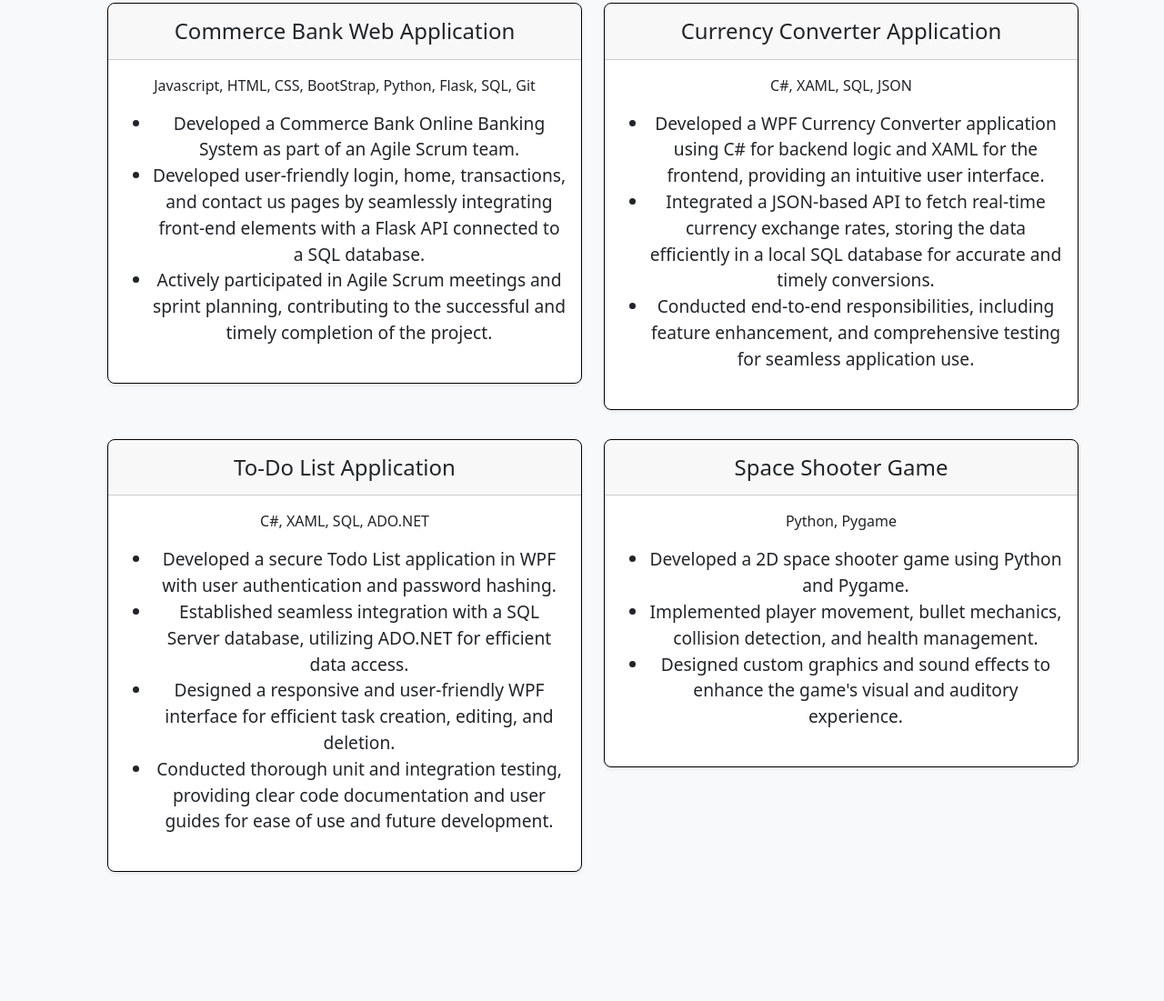
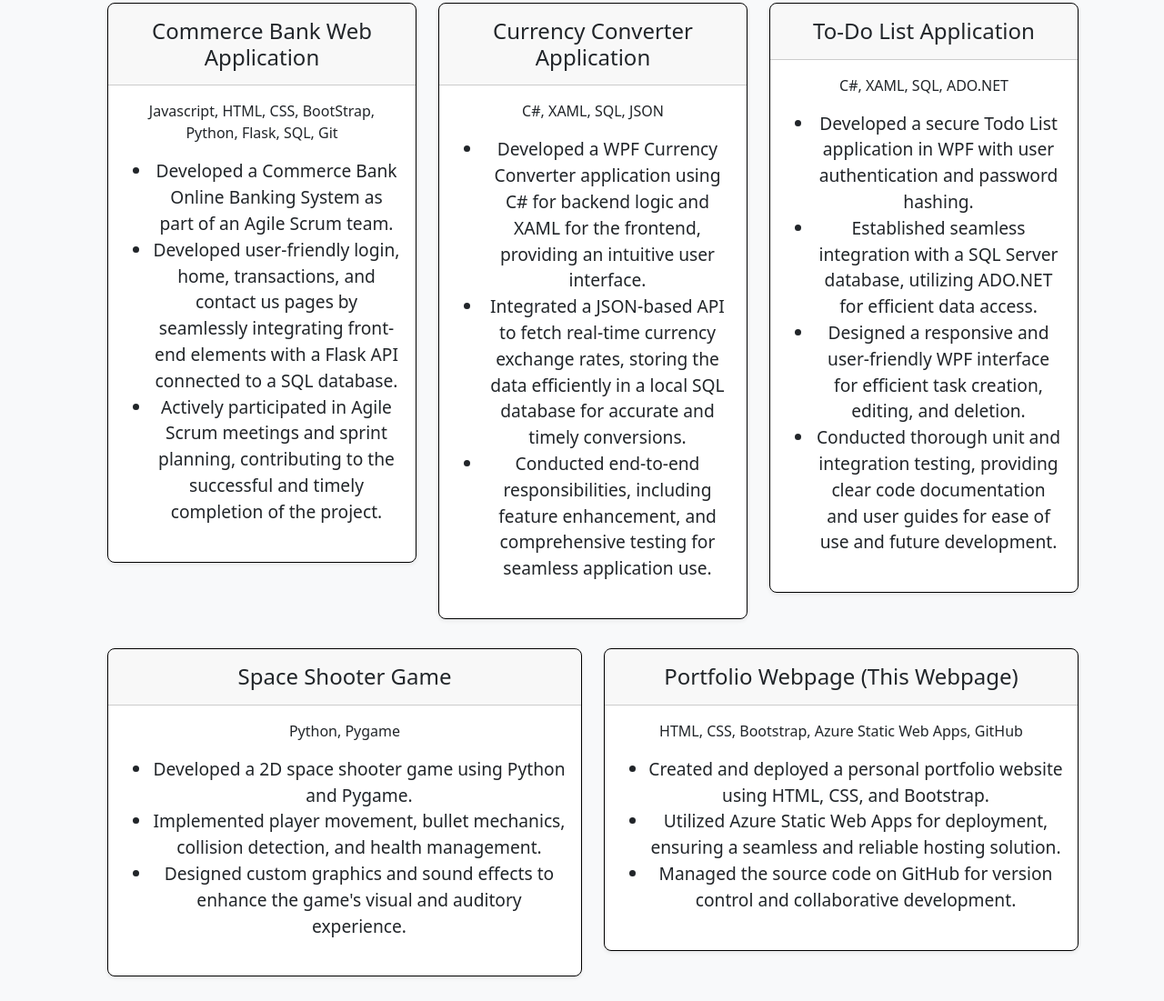
Before and after one commit to MoLife4L/Potrfolio, a plain HTML site: page index.html in a window 1280 px wide. Shown: the part 3411-4512 px from the top of the page at 91% size. Drawn offline with nearby package versions, Linux system fonts and the light colour scheme.

Commit message:
Update index.html

```diff
--- a/index.html
+++ b/index.html
@@ -5,8 +5,8 @@
   <meta charset="UTF-8">
   <meta name="viewport" content="width=device-width, initial-scale=1.0">
   <title>Mohamed's Portfolio</title>
-  <link href="https://cdn.jsdelivr.net/npm/bootstrap@5.3.2/dist/css/bootstrap.min.css"
-   rel="stylesheet" integrity="sha384-T3c6CoIi6uLrA9TneNEoa7RxnatzjcDSCmG1MXxSR1GAsXEV/Dwwykc2MPK8M2HN" crossorigin="anonymous">
+  <link href="https://cdn.jsdelivr.net/npm/bootstrap@5.3.2/dist/css/bootstrap.min.css" rel="stylesheet"
+    integrity="sha384-T3c6CoIi6uLrA9TneNEoa7RxnatzjcDSCmG1MXxSR1GAsXEV/Dwwykc2MPK8M2HN" crossorigin="anonymous">
   <style>
   </style>
 </head>
@@ -51,7 +51,6 @@
     margin-bottom: 10px;
     margin-right: 10px;
   }
-
 </style>
 
 <body>
@@ -119,7 +118,8 @@
         <div class="container mb-5">
           <div class="row">
             <div class="col-md-12">
-              <p class="lead mt-5">Passionate about computers since a young age, I've always found joy in solving puzzles and
+              <p class="lead mt-5">Passionate about computers since a young age, I've always found joy in solving
+                puzzles and
                 unraveling the complexities of technology. My journey through computer science education had its
                 challenges, but I embraced the opportunity to excel by dedicating my free time to intensive online
                 courses, including platforms like Udemy.</p>
@@ -222,14 +222,14 @@
   <hr>
 
 
-  <!--Projects-->
+  <!-- Projects -->
   <section id="projects" class="container">
-    <div class="container col-xxl-8 px-4 py-5">
+    <div class="container col-xxl-12 px-4 py-5">
       <div class="row flex-lg-row-reverse align-items-center g-5 py-5">
-        <h1 class="text-center mb-5 font-weight-bold display-2">Projects </h1>
+        <h1 class="text-center mb-5 font-weight-bold display-2">Projects</h1>
 
         <!-- Row 1 -->
-        <div class="row row-cols-1 row-cols-md-2 mb-2 text-center">
+        <div class="row row-cols-1 row-cols-md-3 mb-2 text-center">
 
           <!-- Commerce Bank Web Application -->
           <div class="col">
@@ -238,10 +238,8 @@
                 <h4 class="my-0 font-weight-bold">Commerce Bank Web Application</h4>
               </div>
               <div class="card-body">
-                <p class="card-title pricing-card-title">Javascript, HTML, CSS, BootStrap, Python, Flask, SQL,
-                  Git</small>
-                </p>
-                <ul class=" mt-3 mb-4">
+                <p class="card-title pricing-card-title">Javascript, HTML, CSS, BootStrap, Python, Flask, SQL, Git</p>
+                <ul class="mt-3 mb-4">
                   <li>Developed a Commerce Bank Online Banking System as part of an Agile Scrum team.</li>
                   <li>Developed user-friendly login, home, transactions, and contact us pages by seamlessly integrating
                     front-end elements with a Flask API connected to a SQL database.</li>
@@ -259,14 +257,12 @@
                 <h4 class="my-0 font-weight-bold">Currency Converter Application</h4>
               </div>
               <div class="card-body">
-                <p class="card-title pricing-card-title">C#, XAML, SQL, JSON</small></p>
-                <ul class="  mt-3 mb-4">
+                <p class="card-title pricing-card-title">C#, XAML, SQL, JSON</p>
+                <ul class="mt-3 mb-4">
                   <li>Developed a WPF Currency Converter application using C# for backend logic and XAML for the
-                    frontend,
-                    providing an intuitive user interface.</li>
+                    frontend, providing an intuitive user interface.</li>
                   <li>Integrated a JSON-based API to fetch real-time currency exchange rates, storing the data
-                    efficiently
-                    in a local SQL database for accurate and timely conversions.</li>
+                    efficiently in a local SQL database for accurate and timely conversions.</li>
                   <li>Conducted end-to-end responsibilities, including feature enhancement, and comprehensive testing
                     for
                     seamless application use.</li>
@@ -274,10 +270,6 @@
               </div>
             </div>
           </div>
-        </div>
-
-        <!-- Row 2 -->
-        <div class="row row-cols-1 row-cols-md-2 mb-3 text-center">
 
           <!-- To-Do List Application -->
           <div class="col">
@@ -287,7 +279,7 @@
               </div>
               <div class="card-body">
                 <p class="card-title pricing-card-title">C#, XAML, SQL, ADO.NET</p>
-                <ul class="  mt-3 mb-4">
+                <ul class="mt-3 mb-4">
                   <li>Developed a secure Todo List application in WPF with user authentication and password hashing.
                   </li>
                   <li>Established seamless integration with a SQL Server database, utilizing ADO.NET for efficient data
@@ -301,6 +293,10 @@
               </div>
             </div>
           </div>
+        </div>
+
+        <!-- Row 2 -->
+        <div class="row row-cols-1 row-cols-md-2 mb-3 text-center justify-content-center">
 
           <!-- Space Shooter Game -->
           <div class="col">
@@ -310,7 +306,7 @@
               </div>
               <div class="card-body">
                 <p class="card-title pricing-card-title">Python, Pygame</p>
-                <ul class="  mt-3 mb-4">
+                <ul class="mt-3 mb-4">
                   <li>Developed a 2D space shooter game using Python and Pygame.</li>
                   <li>Implemented player movement, bullet mechanics, collision detection, and health management.</li>
                   <li>Designed custom graphics and sound effects to enhance the game's visual and auditory experience.
@@ -319,10 +315,30 @@
               </div>
             </div>
           </div>
+
+          <!-- Portfolio -->
+          <div class="col">
+            <div class="card mb-4 rounded-3 shadow-sm">
+              <div class="card-header py-3">
+                <h4 class="my-0 font-weight-bold">Portfolio Webpage (This Webpage)</h4>
+              </div>
+              <div class="card-body">
+                <p class="card-title pricing-card-title">HTML, CSS, Bootstrap, Azure Static Web Apps, GitHub</p>
+                <ul class="mt-3 mb-4">
+                  <li>Created and deployed a personal portfolio website using HTML, CSS, and Bootstrap.</li>
+                  <li>Utilized Azure Static Web Apps for deployment, ensuring a seamless and reliable hosting solution.
+                  </li>
+                  <li>Managed the source code on GitHub for version control and collaborative development.</li>
+                </ul>
+              </div>
+            </div>
+          </div>
         </div>
       </div>
     </div>
   </section>
+
+
   <hr>
 
 
@@ -379,8 +395,11 @@
     </div>
   </section>
   <hr>
-  <script src="https://cdn.jsdelivr.net/npm/bootstrap@5.3.2/dist/js/bootstrap.bundle.min.js" integrity="sha384-C6RzsynM9kWDrMNeT87bh95OGNyZPhcTNXj1NW7RuBCsyN/o0jlpcV8Qyq46cDfL" crossorigin="anonymous"></script>
+  <script src="https://cdn.jsdelivr.net/npm/bootstrap@5.3.2/dist/js/bootstrap.bundle.min.js"
+    integrity="sha384-C6RzsynM9kWDrMNeT87bh95OGNyZPhcTNXj1NW7RuBCsyN/o0jlpcV8Qyq46cDfL"
+    crossorigin="anonymous"></script>
 
 
 </body>
+
 </html>
```
Lines whose indentation alone changed are shown as unchanged.
